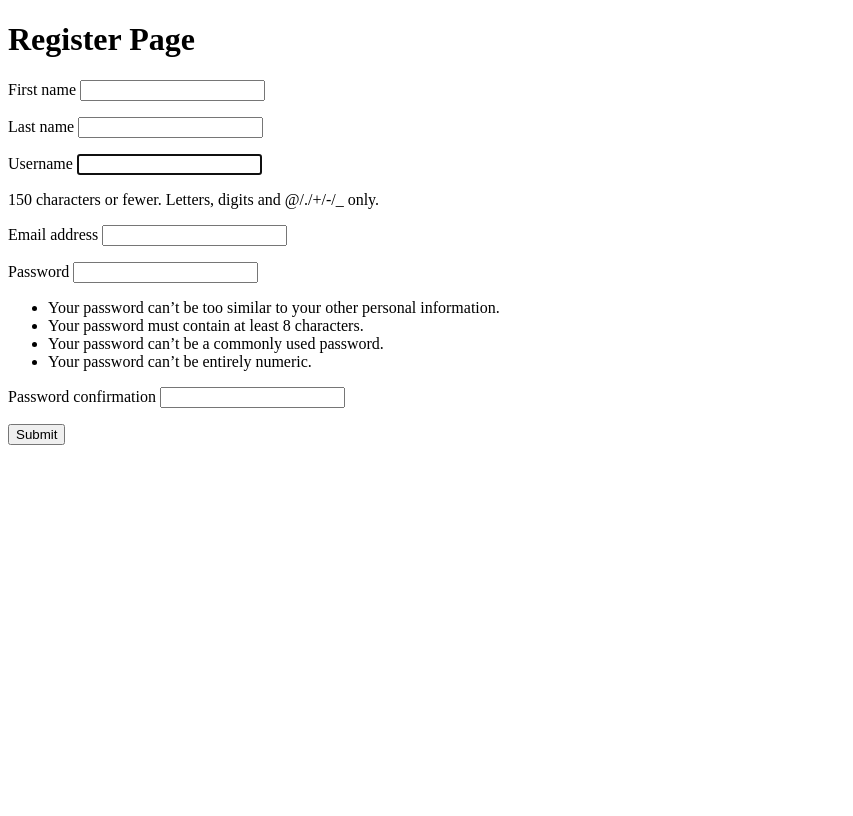
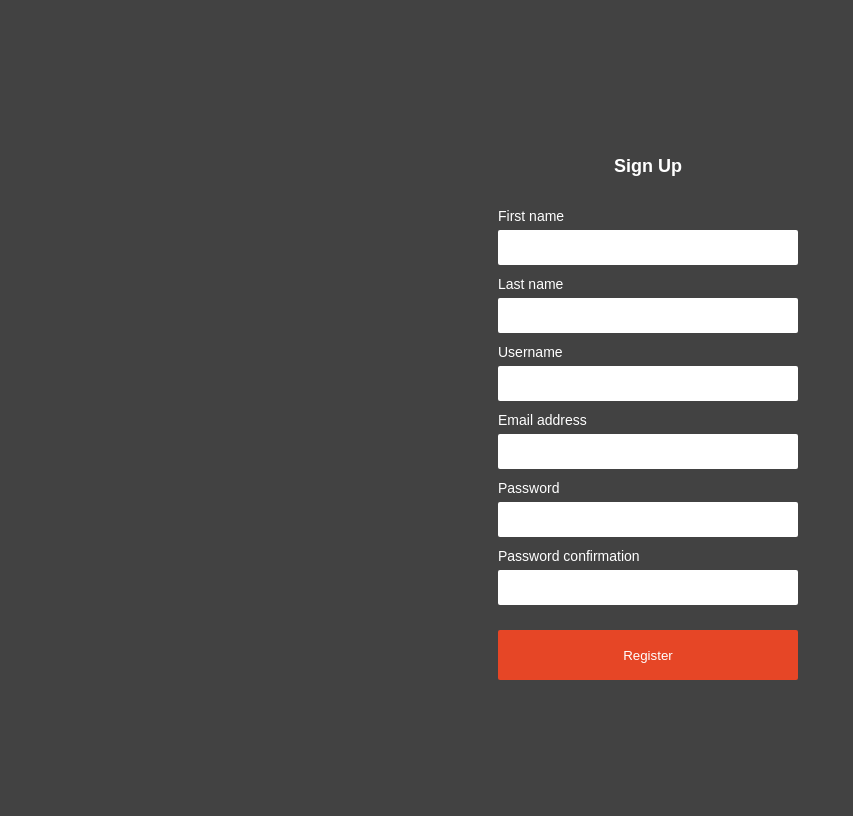
Before and after one commit to adelfavero57/EthicsWebApp, a Django app: page /register/ in a window 1280 px wide. Shown: the whole page, without its empty margins (0-853 px from the left). Before the commit the page ends 445 px from the top, so only its background shows below. Run offline with Django 3.2, Linux system fonts and the light colour scheme.

Commit message:
added styling to register page

```diff
--- /dev/null
+++ b/Project/accounts/static/register/style.css
@@ -0,0 +1,43 @@
+body {
+    background:#424242;
+    color:#ffffff;
+    font-family: sans-serif;
+}
+
+.grid-container {
+    display: grid;
+    height: 100vh;
+    width: 100vw;
+    justify-content: center;
+    align-content: center;
+}
+
+#signup {
+    font-size: 18px;
+    margin: 20px 0px 30px 0px;
+    justify-self: center;
+}
+
+.formlabel {
+    font-size: 14px;
+}
+
+.formbox {
+    height: 35px;
+    width: 300px;
+    margin: 5px 0px 10px 0px;
+    border: 0px;
+    border-radius: 2px;
+    box-sizing: border-box;
+    padding: 6px 8px 6px 8px;
+}
+
+#register {
+    height: 50px;
+    width: 300px;
+    border: 0px;
+    border-radius: 2px;
+    color:#ffffff;
+    background:#e64626;
+    margin-top: 15px;
+}
--- a/Project/accounts/templates/login.html
+++ b/Project/accounts/templates/login.html
@@ -32,6 +32,7 @@
             <input type="submit" value="Log in" id="login" name="Login">
         </form>
         <a href="">Forgot password?</a>
+        <a href="{% url 'register' %}">Sign Up</a>
     </div>
 
 </body>
--- a/Project/accounts/templates/register.html
+++ b/Project/accounts/templates/register.html
@@ -5,38 +5,50 @@
     <meta charset="UTF-8">
     <meta http-equiv="X-UA-Compatible" content="IE=edge">
     <meta name="viewport" content="width=device-width, initial-scale=1.0">
+    {% load static %}
+    <link rel="stylesheet" type="text/css" href="{% static 'register/style.css' %}">
     <title>Register</title>
 </head>
 
 <body>
-    <h1>Register Page</h1>
+    <div class="grid-container">
+        <h1 id="signup">Sign Up</h1>
         <form method="POST" actions="">
             {% csrf_token %}
-        {{form.first_name.label}}
-        {{form.first_name}}
-        <p></p>
-        {{form.last_name.label}}
-        {{form.last_name}}
-        <p></p>
-        {{form.username.label}}
-        {{form.username}}
-        <p>150 characters or fewer. Letters, digits and @/./+/-/_ only.</p>
-        {{form.email.label}}
-        {{form.email}}
-        <p></p>
-        {{form.password1.label}}
-        {{form.password1}}
-        <ul>
+            <label for="first_name" class="formlabel">First name</label>
+            <br>
+            <input type="text" id="first_name" class="formbox" name="first_name">
+            <br>
+            <label for="last_name" class="formlabel">Last name</label>
+            <br>
+            <input type="text" id="last_name" class="formbox" name="last_name">
+            <br>
+            <label for="username" class="formlabel">Username</label>
+            <br>
+            <input type="text" id="username" class="formbox" name="username">
+            <br>
+            <!-- <p>150 characters or fewer. Letters, digits and @/./+/-/_ only.</p> -->
+            <label for="email" class="formlabel">Email address</label>
+            <br>
+            <input type="text" id="email" class="formbox" name="email">
+            <br>
+            <label for="password1" class="formlabel">Password</label>
+            <br>
+            <input type="text" id="password1" class="formbox" name="password1">
+            <br>
+            <!-- <ul>
                 <li>Your password can’t be too similar to your other personal information.</li>
                 <li>Your password must contain at least 8 characters.</li>
                 <li>Your password can’t be a commonly used password.</li>
                 <li>Your password can’t be entirely numeric.</li>
-        </ul>
-        {{form.password2.label}}
-        {{form.password2}}
-        <p></p>
-        <input type="submit" name="Register">
+            </ul> -->
+            <label for="password2" class="formlabel">Password confirmation</label>
+            <br>
+            <input type="text" id="password2" class="formbox" name="password2">
+            <br>
+            <input type="submit" value="Register" id="register" name="Register">
         </form>
+    </div>
 </body>
 
 </html>
--- a/Project/accounts/urls.py
+++ b/Project/accounts/urls.py
@@ -3,7 +3,8 @@ from . import views
 
 # URLconf
 urlpatterns = [
-    path('login/', views.loginPage),
-    path('register/', views.registerPage),
-    path('home/', views.homePage),
+    path('', views.redirect_view),
+    path('login/', views.loginPage, name='login'),
+    path('register/', views.registerPage, name='register'),
+    path('home/', views.homePage, name='home'),
 ]
--- a/Project/accounts/views.py
+++ b/Project/accounts/views.py
@@ -50,6 +50,10 @@ def loginPage(request):
     return render(request, 'login.html', context)
 
 
+def redirect_view(request):
+    return redirect(loginPage)
+
+
 @login_required(login_url=loginPage)
 def homePage(request):
     return render(request, 'home.html')
```
Also changed, not shown: Project/db.sqlite3. Lines whose indentation alone changed are shown as unchanged.
